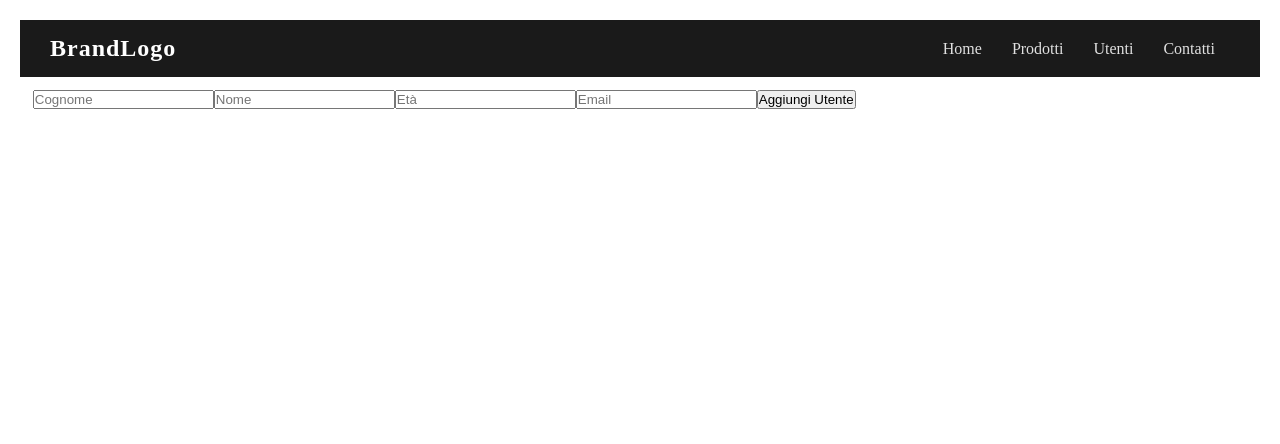
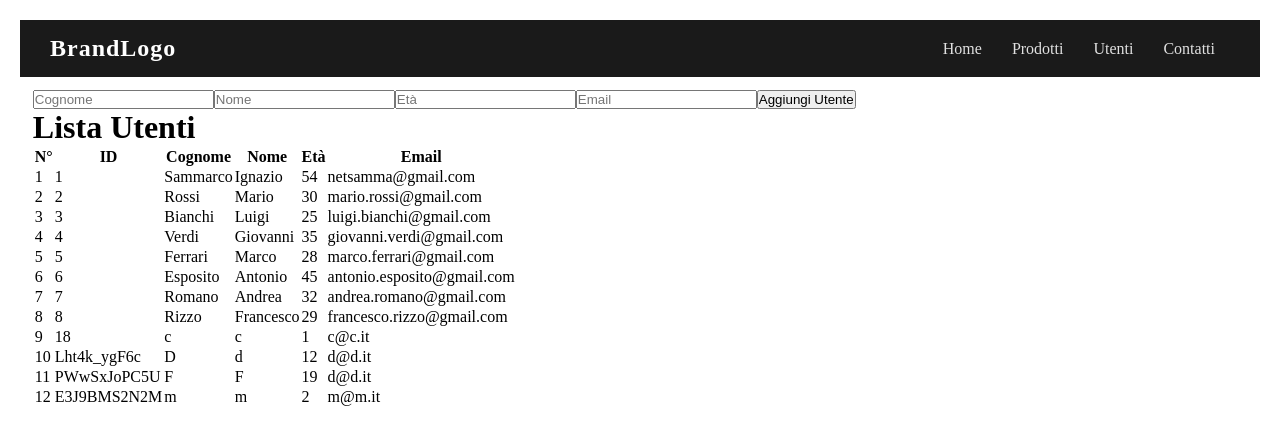
Before and after one commit to GiancarloRamondino/Vue-lezione-sammarco, a Vue app: page /users in a window 1280 px wide. Shown: the top 444 px of the page. Built offline with nearby package versions, Linux system fonts and the light colour scheme; data requests are answered from the project's data file.

Commit message:
Grid template

```diff
--- a/db.json
+++ b/db.json
@@ -57,67 +57,32 @@
       "email": "francesco.rizzo@gmail.com"
     },
     {
-      "id": "9",
-      "cognome": "Gallo",
-      "nome": "Salvatore",
-      "eta": 41,
-      "email": "salvatore.gallo@gmail.com"
+      "id": "18",
+      "cognome": "c",
+      "nome": "c",
+      "eta": 1,
+      "email": "c@c.it"
     },
     {
-      "id": "10",
-      "cognome": "Costa",
-      "nome": "Alessio",
-      "eta": 26,
-      "email": "alessio.costa@gmail.com"
+      "id": "Lht4k_ygF6c",
+      "cognome": "D",
+      "nome": "d",
+      "eta": 12,
+      "email": "d@d.it"
     },
     {
-      "id": "hUzZdDRKkD8",
-      "cognome": "Altro cognome",
-      "nome": "Altro nome",
-      "eta": 100,
-      "email": "a@a.it"
+      "id": "PWwSxJoPC5U",
+      "cognome": "F",
+      "nome": "F",
+      "eta": 19,
+      "email": "d@d.it"
     },
     {
-      "cognome": "",
-      "nome": "Altro nome",
-      "eta": 100,
-      "email": "a@a.it",
-      "id": "NdvC_h47l-M"
-    },
-    {
-      "cognome": "Maradona",
-      "nome": "Diiego",
-      "eta": 25,
-      "email": "manodedios@fifa.com",
-      "id": "kkgm30T1LjI"
-    },
-    {
-      "cognome": "Dibala",
-      "nome": "Paolo",
-      "eta": 26,
-      "email": "p@ap.it",
-      "id": "k4u3LYmYRlg"
-    },
-    {
-      "cognome": "a",
-      "nome": "a",
-      "eta": 4,
-      "email": "n@a.it",
-      "id": "SvQ2j4QaTfo"
-    },
-    {
+      "id": "E3J9BMS2N2M",
       "cognome": "m",
       "nome": "m",
-      "eta": 3,
-      "email": "m@libero.it",
-      "id": "hfYFXU8SqLQ"
-    },
-    {
-      "cognome": "aa",
-      "nome": "aa",
-      "eta": "aa",
-      "email": "aa@aa.it",
-      "id": "WscydRFTo7A"
+      "eta": 2,
+      "email": "m@m.it"
     }
   ],
   "$schema": "./node_modules/json-server/schema.json"
--- a/src/components/UsersList.vue
+++ b/src/components/UsersList.vue
@@ -4,6 +4,7 @@
         <table>
             <thead>
                 <tr>
+                    <th>N°</th>
                     <th>ID</th>
                     <th>Cognome</th>
                     <th>Nome</th>
@@ -12,8 +13,9 @@
                 </tr>
             </thead>
             <tbody>
-                <tr v-for="user in users" :key="user.id">
-                    <td>{{ user.id }}</td>
+                <tr v-for="user, i in users" :key="user.id">
+                    <td>{{ i + 1 }}</td>
+                    <td>{{ user.id}}</td>
                     <td>{{ user.cognome }}</td>
                     <td>{{ user.nome }}</td>
                     <td>{{ user.eta }}</td>
--- a/src/views/UsersView.vue
+++ b/src/views/UsersView.vue
@@ -2,6 +2,7 @@
 import UserForm from '@/components/UserForm.vue';
 import UsersList from '@/components/UsersList.vue';
 import { onMounted, ref } from 'vue';
+
 
 const users = ref([]);
 let etichetta = ref("")
@@ -21,10 +22,13 @@ onMounted(() => {
       users.value = data
     })
 
+    console.log(users.value);
+
 })
 
 
 function addUser(data){
+
     fetch('http://localhost:3000/users', {
         method: 'POST',
         headers: {
@@ -56,5 +60,5 @@ function addUser(data){
     <UserForm @add-user="addUser"></UserForm>
     <span>{{ etichetta }}</span>
     <!-- La lista deve solo ricevere i dati aggiornati -->
-    <!-- <UsersList :users="users"></UsersList> -->
+    <UsersList :users="users"></UsersList>
 </template>
```
Also changed, not shown: src/components/Grid.vue (added, +70 -0 lines).
